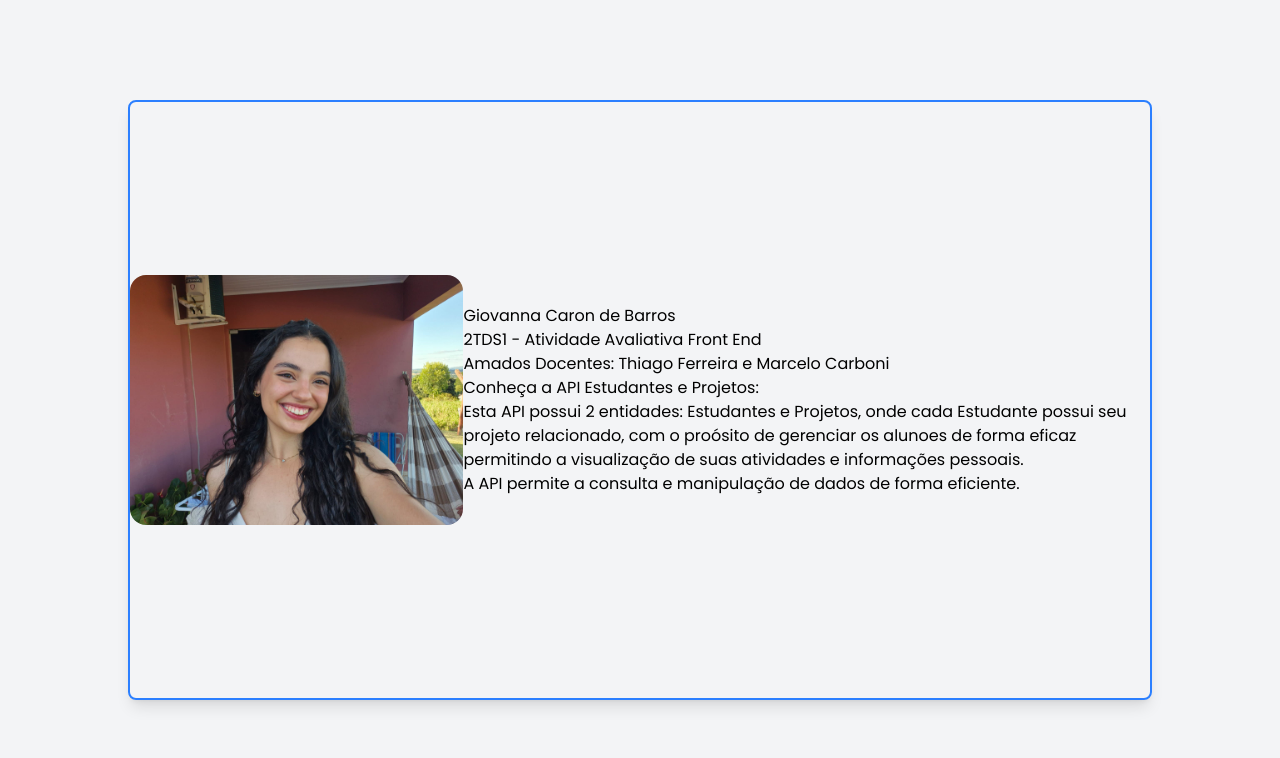
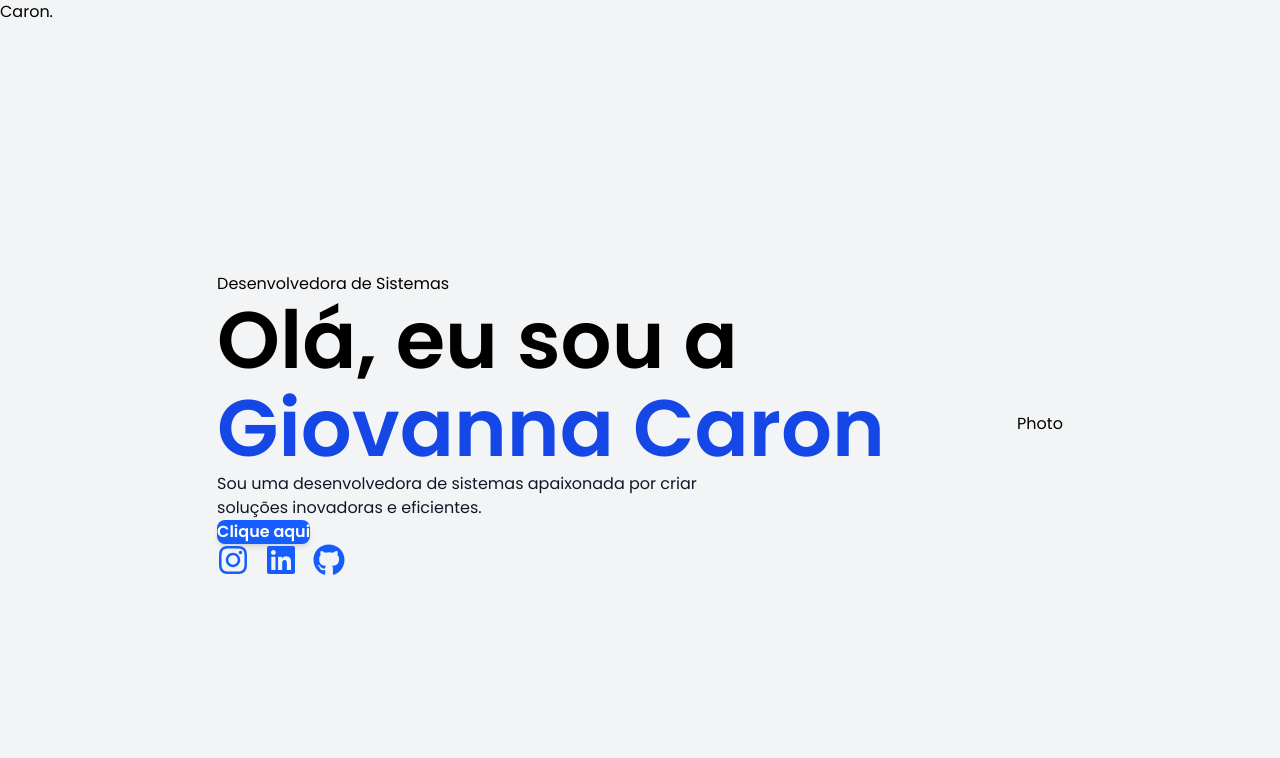
Before and after one commit to gihcaron/disney-front-project, a Next.js app: page / in a window 1280 px wide. Shown: the top 758 px of the page. Built offline with nearby package versions, Linux system fonts and the light colour scheme.

Commit message:
Feat: Create Home page

```diff
--- a/src/app/page.jsx
+++ b/src/app/page.jsx
@@ -1,32 +1,103 @@
 "use client";
+
 import React from "react";
 import Image from "next/image";
+import { FaInstagram, FaLinkedin, FaGithub } from "react-icons/fa";
+
+// Importar componentes
+import Header from "../components/Header";
 
 export default function Home() {
+  return (
+    <main className="min-h-screen bg-gray-100">
+      <Header />
+      <div className="min-h-screen bg-gray-100 flex items-center justify-center">
+        <section className="p-6 h-full max-auto">
+          <div className="flex flex-col xl:flex-row items-center justify-between pt-4 xl:pb-24">
+            {/* Texto */}
+            <div className=" p-6 gap-5 text-center xl:text-left max-w-[800px] ">
+              <span className="">Desenvolvedora de Sistemas</span>
+              <h1 className="h1 text-[48px] xl:text-[80px] leading-[1.1] font-semibold">
+                Olá, eu sou a{" "}
+                <span className="text-blue-700">Giovanna Caron</span>
+              </h1>
+              <p className="max-w-[500px] mb-9 text-gray-900">
+                Sou uma desenvolvedora de sistemas apaixonada por criar soluções
+                inovadoras e eficientes.
+              </p>
+              <div>
+                <button className="px-8 py-4 bg-blue-600 text-white rounded-lg shadow-md hover:bg-blue-700 transition-colors font-semibold">
+                  Clique aqui
+                </button>
+              </div>
 
-  return(
-    <div className="flex items-center justify-center min-h-screen bg-gray-100 border-blue" >
-      <div className="flex grid-cols-2 items-center rounded-lg shadow-lg h-150 border-2 border-blue-500 max-w-screen-lg px-12 my-4">
-
-      <div className="p-6 mx-4">
-        <Image
-        src="/images/giovanna.jpeg"
-        alt="Giovanna Caron foto de perfil"
-        layout="intrinsic"
-        width={400}
-        height={600}
-        className="w-4xl h-150 rounded-2xl" />
-
+              <div className="flex flex-wrap gap-4 mt-8 mb-8 xl:mb-0 xl:text-center">
+                <a
+                  href="https://instagram.com"
+                  target="_blank"
+                  rel="noopener noreferrer"
+                >
+                  <FaInstagram
+                    size={32}
+                    className="text-blue-600 hover:text-blue-800"
+                  />
+                </a>
+                <a
+                  href="https://linkedin.com"
+                  target="_blank"
+                  rel="noopener noreferrer"
+                >
+                  <FaLinkedin
+                    size={32}
+                    className="text-blue-600 hover:text-blue-800"
+                  />
+                </a>
+                <a
+                  href="https://github.com"
+                  target="_blank"
+                  rel="noopener noreferrer"
+                >
+                  <FaGithub
+                    size={32}
+                    className="text-blue-600 hover:text-blue-800"
+                  />
+                </a>
+              </div>
+            </div>
+            {/* Photo */}
+            <div>Photo</div>
+          </div>
+        </section>
       </div>
-      <div className=" text-justify-center ">
-      <h1 className="">Giovanna Caron de Barros</h1>
-                   <h3  className=""> 2TDS1 - Atividade Avaliativa Front End</h3>
-                   <p className="">Amados Docentes: Thiago Ferreira e Marcelo Carboni</p>
-                   <h3  className=""> Conheça a API Estudantes e Projetos:</h3>
-                   <p className="">Esta API possui 2 entidades: Estudantes e Projetos, onde cada Estudante possui seu projeto relacionado, com o proósito de gerenciar os alunoes de forma eficaz permitindo a visualização de suas atividades e informações pessoais.  </p>
-                   <p className="">A API permite a consulta e manipulação de dados de forma eficiente.</p>
-      </div>
-      </div>
-    </div>
+    </main>
   );
 }
+
+// export default function Home() {
+
+//   return(
+//     <div className="flex items-center justify-center min-h-screen bg-gray-100 border-blue" >
+//       <div className="flex grid-cols-2 items-center rounded-lg shadow-lg h-150 border-2 border-blue-500 max-w-screen-lg px-12 my-4">
+
+//       <div className="p-6 mx-4">
+//         <Image
+//         src="/images/giovanna.jpeg"
+//         alt="Giovanna Caron foto de perfil"
+//         layout="intrinsic"
+//         width={400}
+//         height={600}
+//         className="w-4xl h-150 rounded-2xl" />
+
+//       </div>
+//       <div className=" text-justify-center ">
+//       <h1 className="">Giovanna Caron de Barros</h1>
+//                    <h3  className=""> 2TDS1 - Atividade Avaliativa Front End</h3>
+//                    <p className="">Amados Docentes: Thiago Ferreira e Marcelo Carboni</p>
+//                    <h3  className=""> Conheça a API Estudantes e Projetos:</h3>
+//                    <p className="">Esta API possui 2 entidades: Estudantes e Projetos, onde cada Estudante possui seu projeto relacionado, com o proósito de gerenciar os alunoes de forma eficaz permitindo a visualização de suas atividades e informações pessoais.  </p>
+//                    <p className="">A API permite a consulta e manipulação de dados de forma eficiente.</p>
+//       </div>
+//       </div>
+//     </div>
+//   );
+// }
--- /dev/null
+++ b/src/components/Header.jsx
@@ -0,0 +1,37 @@
+"use client"
+
+import React from "react";
+import styles from "./Header.module.css"
+import Link from "next/link";
+
+const Links = [
+
+    {name: "homeee",
+    path: "/"
+    },
+
+    {name: "Conheça a API",
+    path: "/api"
+    },
+
+    {name: "personagens",
+    path: "/personagens"
+    },
+];
+
+export default function Header() {
+    return (
+        <header>
+            <div className={styles.logo}>
+                <h1>Caron.</h1>
+            </div>
+            <nav>
+                <ul>
+                    {Links.map ((Link, index) => {
+                        <Link href={Link.path} key={index}>{Link.name}</Link>
+                    })}
+                </ul>
+            </nav>
+        </header>
+    );
+}
--- /dev/null
+++ b/tailwind.config.js
@@ -0,0 +1,11 @@
+/** @type {import('tailwindcss').Config} */
+module.exports = {
+  content: [
+    "./src/**/*.{js,jsx,ts,tsx}",
+    "./public/index.html"
+  ],
+  theme: {
+    extend: {},
+  },
+  plugins: [],
+};
```
Also changed, not shown: package.json (+4 -3 lines), src/app/api/page.jsx (added), src/app/api/style.module.css (added), src/components/Header.module.css (added), 1 other file (tests, documents, lock files or other folders).
